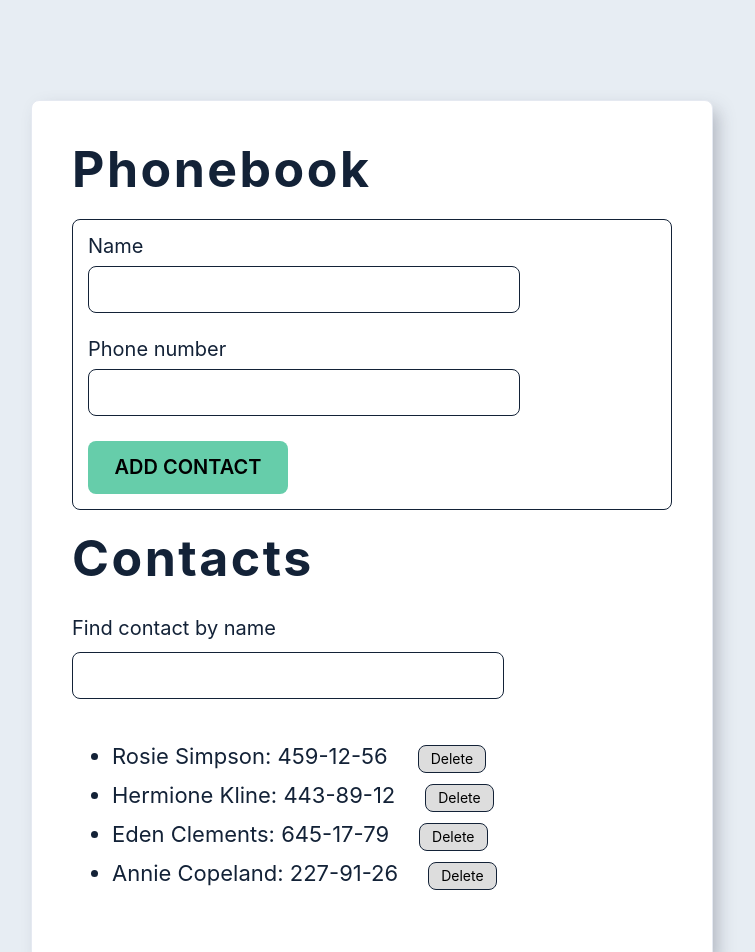
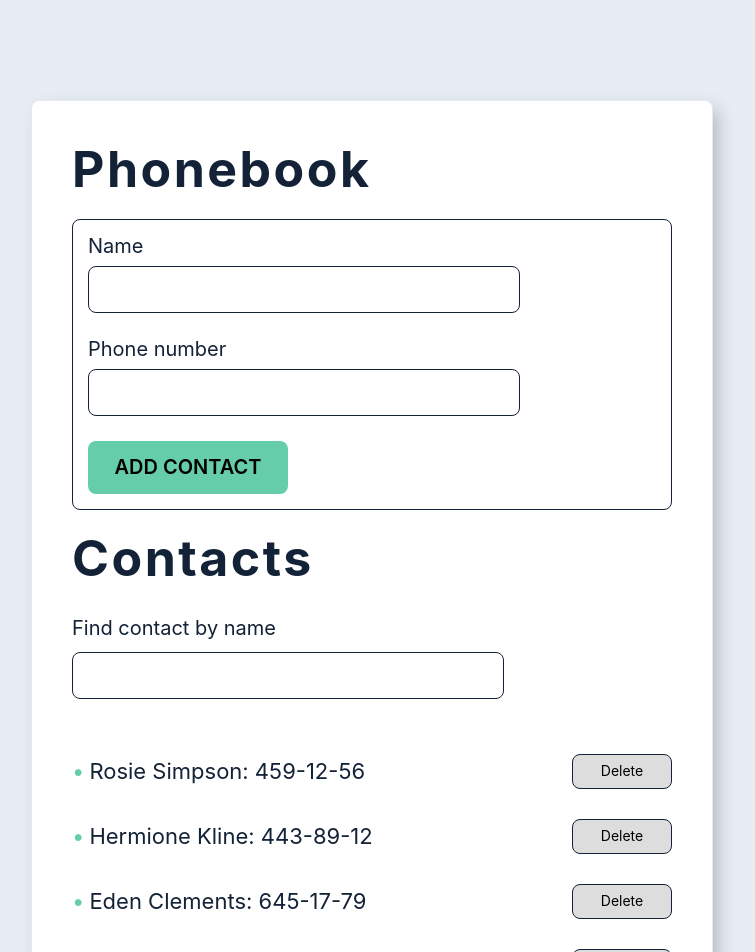
Before and after one commit to annaojdana/goit-react-hw-02-phonebook, a React (Create React App) app: page / in a window 1280 px wide. Shown: the top 952 px of the page, without its empty margins (268-1023 px from the left). Built offline with nearby package versions, Linux system fonts and the light colour scheme.

Commit message:
css for contactList

```diff
--- a/src/components/ContactList/ContactList.jsx
+++ b/src/components/ContactList/ContactList.jsx
@@ -1,5 +1,5 @@
 import styles from './ContactList.module.css';
-
+import { Notification } from 'components/Notification/Notification';
 import React, { Component } from 'react';
 
 class ContactList extends Component {
@@ -8,7 +8,9 @@ class ContactList extends Component {
     const { wrapper, text, button } = styles;
 
     return (
-      <ul className={wrapper}>
+      <>
+        {(contacts.length > 0) ?
+            (<ul className={wrapper}>
               {contacts.map(contact => {
                 return (
                   <li className={text} key={contact.id}>
@@ -23,7 +25,10 @@ class ContactList extends Component {
                   </li>
                 );
               })}
-      </ul>
+            </ul>) :
+            (<Notification message="You don't have this contact"/>)
+        }
+      </>
     );
   }
 }
--- a/src/components/ContactList/ContactList.module.css
+++ b/src/components/ContactList/ContactList.module.css
@@ -1,18 +1,33 @@
-.wrapper{
+.wrapper {
   padding: 30px 0;
-  margin-left: 40px;
+  list-style: none;
 }
-.text{
+.text {
+  display: flex;
+  justify-content: space-between;
+  align-items: center;
+  flex-wrap: wrap;
   font-size: 18px;
+  line-height: 2.5;
 }
-.text:not(:last-of-type){
+.text span {
+  margin-right: 15px;
+  min-width: 235px;
+}
+.text span::before {
+  content: '•';
+  margin-right: 5px;
+  color: mediumaquamarine;
+}
+.text:not(:last-of-type) {
   margin-bottom: 10px;
 }
-.button{
+.button {
+  width: 100px;
+  height: 35px;
   font-size: 14px;
   padding: 5px 12px;
   border-radius: 8px;
-  margin-left: 30px;
   border: 1px solid #132237;
   background-color: #ddd;
 }
@@ -22,7 +37,7 @@
   color: mintcream;
 }
 @media screen and (min-width: 768px) {
-  .text{
-  font-size: 22px;
+  .text {
+    font-size: 22px;
+  }
 }
-}
```
Lines whose indentation alone changed are shown as unchanged.
